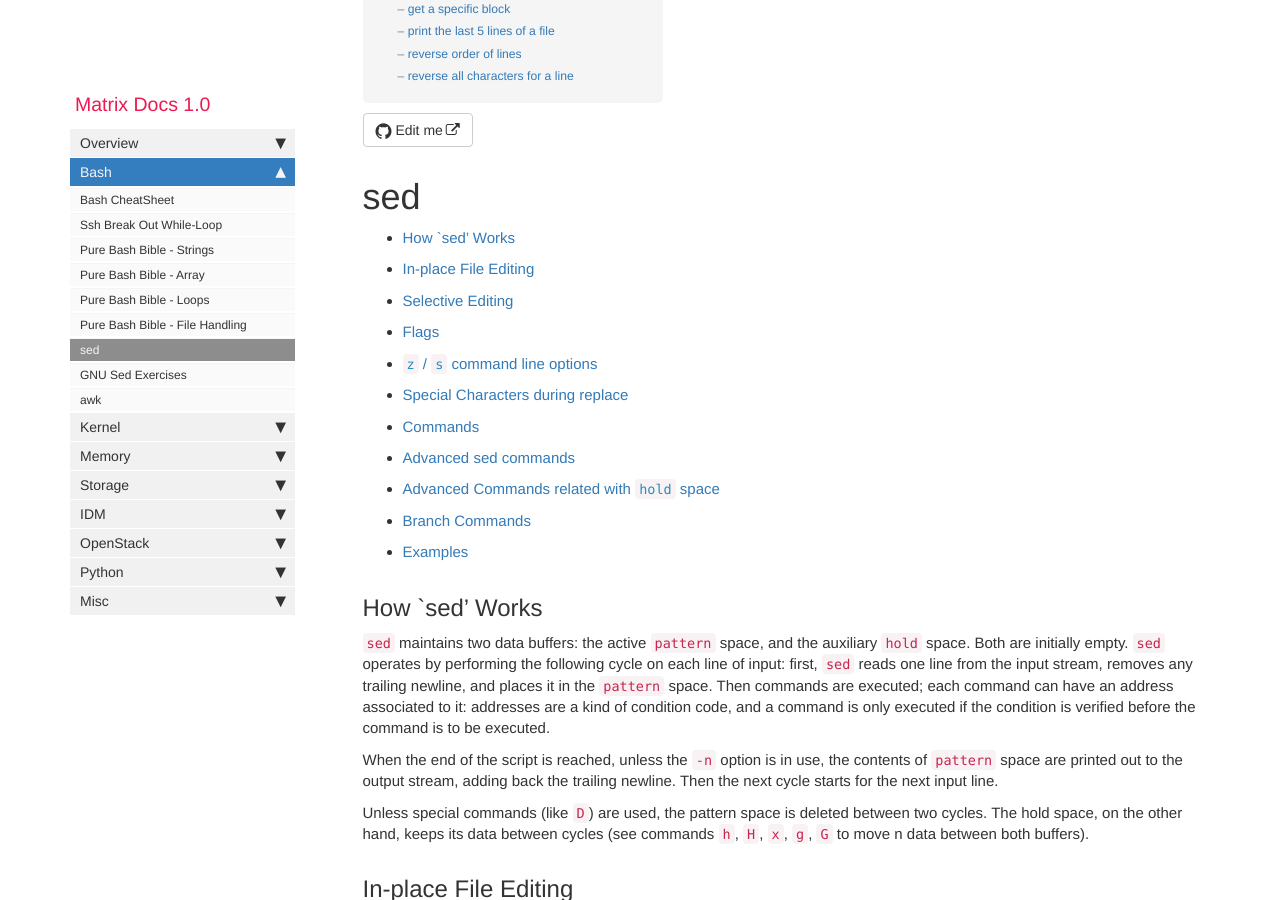
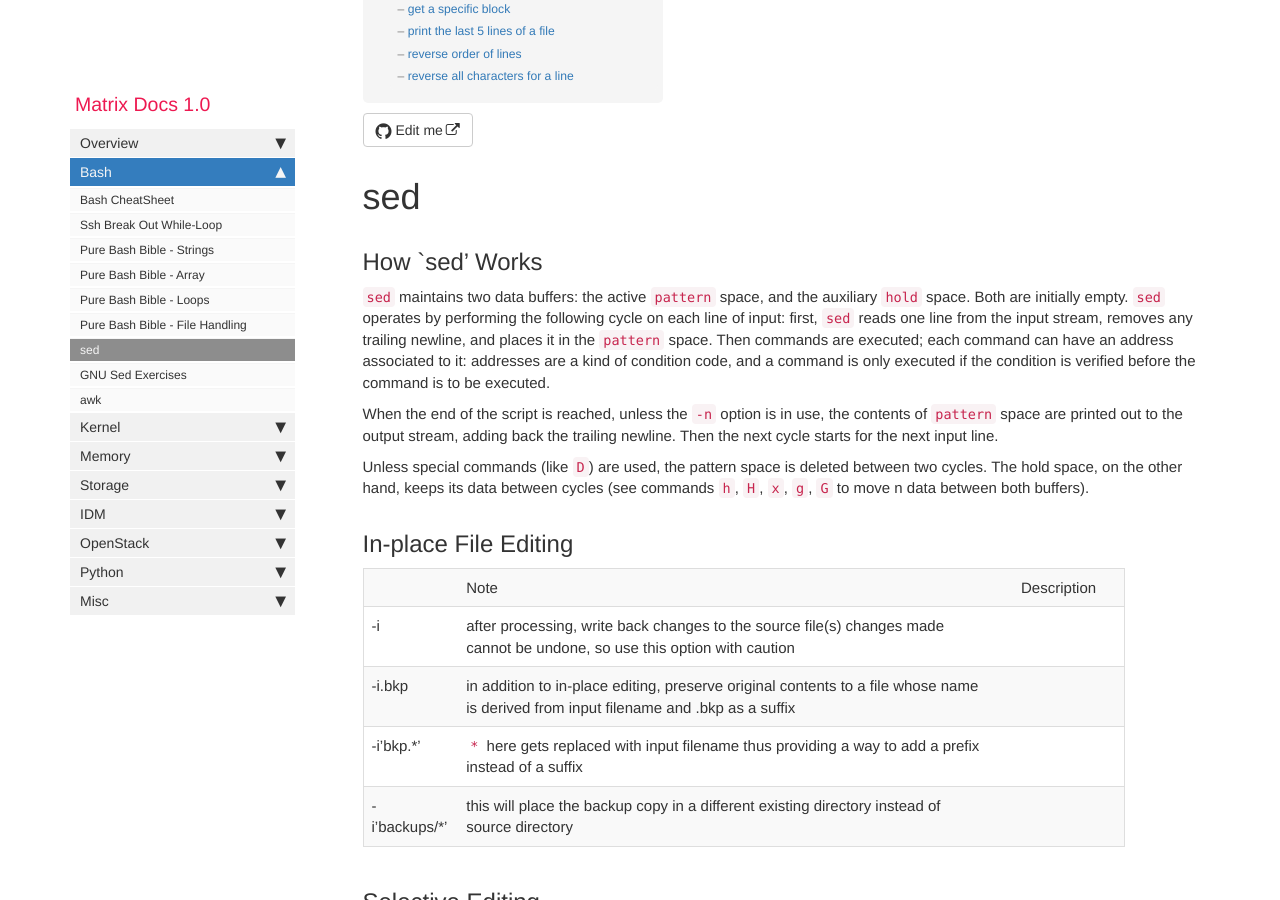
Before and after one commit to matrixzj/documentations, a Jekyll site: the page built from pages/bash/sed.md, in a window 1280 px wide and 900 px high, scrolled down 1140 px. Built offline with Jekyll 4.4.1, drawn with Linux system fonts in a browser that asks for light colours; comment, search, counter and statistics services are not loaded; some of the changed text lies outside the part shown.

Commit message:
There are 2 files have been modified at 2022-03-13 11:57:59 . 	-rw-rw-r--. 1 jzou jzou 20274 Mar 13 11:57 bash/sed.md 	-rwxr-xr-x. 1 jzou jzou 383 Mar 13 11:56 ../scripts/generate_html_toc.sh No files have been added. No files have been deleted. No file type has been changed.

````diff
--- a/pages/bash/sed.md
+++ b/pages/bash/sed.md
@@ -10,19 +10,6 @@
 ---
 
 # sed
-
-* [How `sed' Works](#how-sed-works)
-* [In-place File Editing](#in-place-file-editing)
-* [Selective Editing](#selective-editing)
-* [Flags](#flags)
-* [`z` / `s` command line options](#z--s-command-line-options)
-* [Special Characters during replace](#special-characters-during-replace)
-* [Commands](#commands)
-* [Advanced sed commands](#advanced-sed-commands)
-* [Advanced Commands related with `hold` space](#advanced-commands-related-with-hold-space)
-* [Branch Commands](#branch-commands)
-* [Examples](#examples)
-
 
 ## How `sed' Works
 
@@ -72,6 +59,17 @@
 ```
 
 ### Address Range
+
+<div id="toc" style="">
+   <ul>
+      <li><a href="#relative-addressing">Relative addressing</a><a class="anchorjs-link " aria-label="Anchor" data-anchorjs-icon="" style="font: 1em / 1 anchorjs-icons; padding-left: 0.375em;"></a></li>
+	  <ul>
+         <li><a href="#addr1-n--regexpn">`ADDR1, +N` / `/REGEXP/,+N`</a><a class="anchorjs-link " aria-label="Anchor" data-anchorjs-icon="" style="font: 1em / 1 anchorjs-icons; padding-left: 0.375em;"></a></li>
+         <li><a href="#addr1n">`ADDR1,~N`</a><a class="anchorjs-link " aria-label="Anchor" data-anchorjs-icon="" style="font: 1em / 1 anchorjs-icons; padding-left: 0.375em;"></a></li>
+         <li><a href="#n1n2">`N1~N2`</a><a class="anchorjs-link " aria-label="Anchor" data-anchorjs-icon="" style="font: 1em / 1 anchorjs-icons; padding-left: 0.375em;"></a></li>
+      </ul>
+   </ul>
+</div>
 
 #### Relative addressing
 
````
Also changed, not shown: 1 other file.
